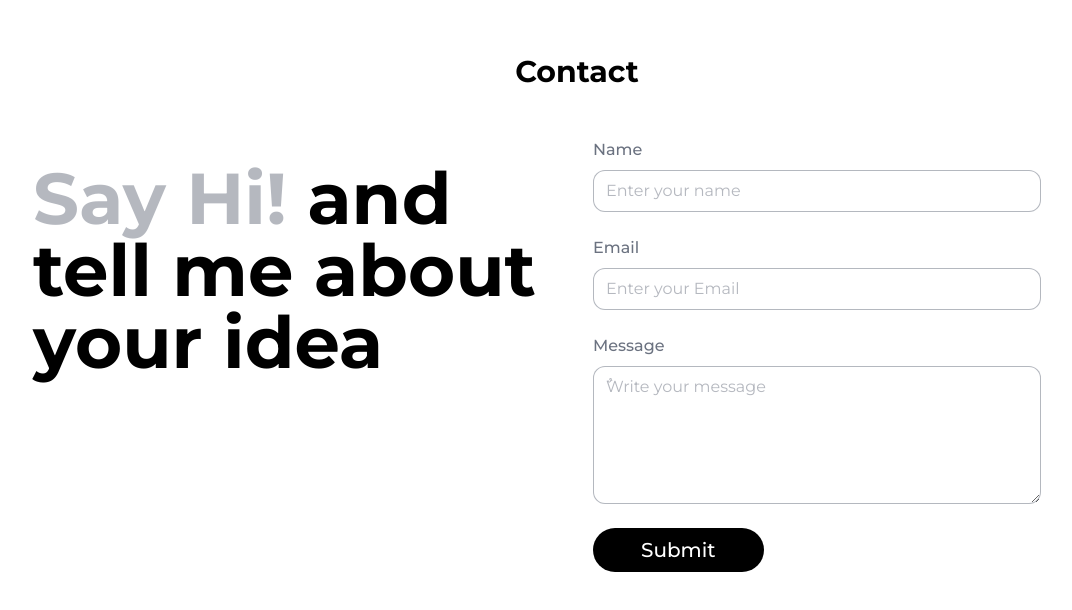
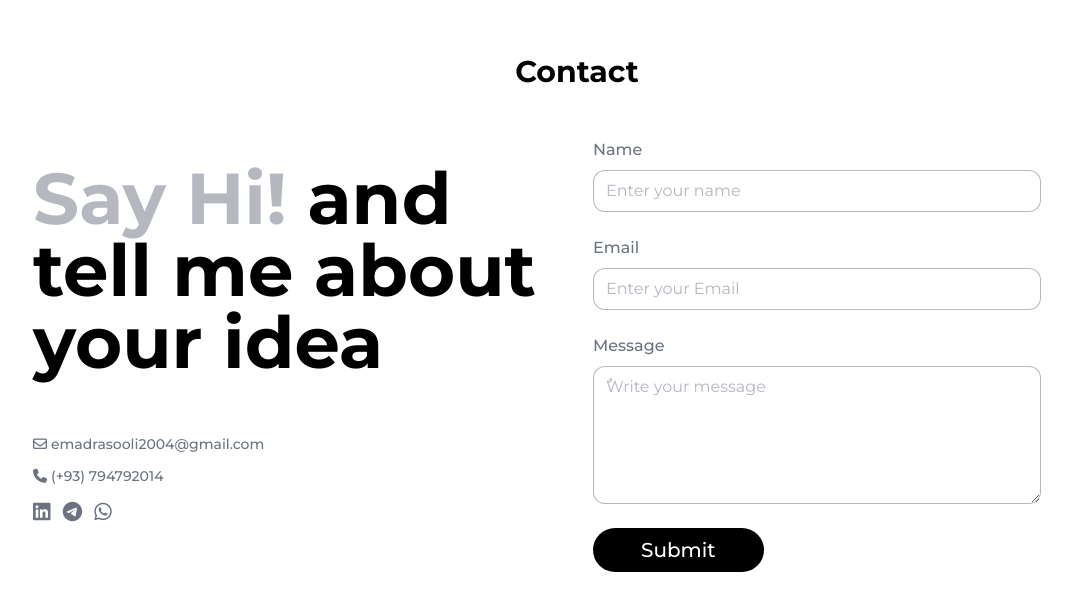
Before and after one commit to emadrasooli/Emad-Portfolio, a website: page build/index.html in a window 1280 px wide. Shown: the part 4258-4868 px from the top of the page, without its empty margins (63-1135 px from the left). Drawn offline with Linux system fonts and the light colour scheme.

Commit message:
update-contact-Info

```diff
--- a/build/index.html
+++ b/build/index.html
@@ -446,11 +446,25 @@
                 <p class="text-2xl font-bold lg:text-3xl">Contact</p>
             </div>
             <div class="flex flex-col items-center justify-center pt-12 lg:justify-start lg:items-start lg:flex-row">
-                <div class="flex text-start sm:max-w-lg lg:w-1/2 2xl:max-w-full lg:pt-6">
+                <div class="flex flex-col text-start sm:max-w-lg lg:w-1/2 2xl:max-w-full lg:pt-6">
                     <p class="text-4xl font-bold sm:text-5xl lg:text-6xl xl:text-7xl"><span class="text-gray-500/50">Say
                             Hi!</span>
                         and tell me about your idea
                     </p>
+                    <div class="flex flex-col pt-6 sm:text-center lg:text-start lg:pt-12">
+                        <a href="" class="pt-2 text-sm font-medium text-gray-500"><i
+                                class="fa-regular fa-envelope pe-1"></i>emadrasooli2004@gmail.com</a>
+                        <a href="" class="pt-3 text-sm font-medium text-gray-500"><i
+                                class="fa-solid fa-phone pe-1"></i>(+93) 794792014</a>
+                    </div>
+                    <div class="pt-2 sm:text-center lg:text-start lg:pt-3">
+                        <a href="" class="text-xl text-gray-500 transition-all duration-200 pe-2 hover:text-gray-700"><i
+                                class="fa-brands fa-linkedin"></i></a>
+                        <a href="" class="text-xl text-gray-500 transition-all duration-200 pe-2 hover:text-gray-700"><i
+                                class="fa-brands fa-telegram"></i></a>
+                        <a href="" class="text-xl text-gray-500 transition-all duration-200 hover:text-gray-700"><i
+                                class="fa-brands fa-whatsapp"></i></a>
+                    </div>
                 </div>
                 <div
                     class="w-full pt-6 xl:flex xl:flex-col xl:justify-center xl:items-center lg:pt-0 lg:ms-12 sm:max-w-sm lg:max-w-md lg:w-1/2 2xl:max-w-xl">
```
Also changed, not shown: build/css/style.css.
